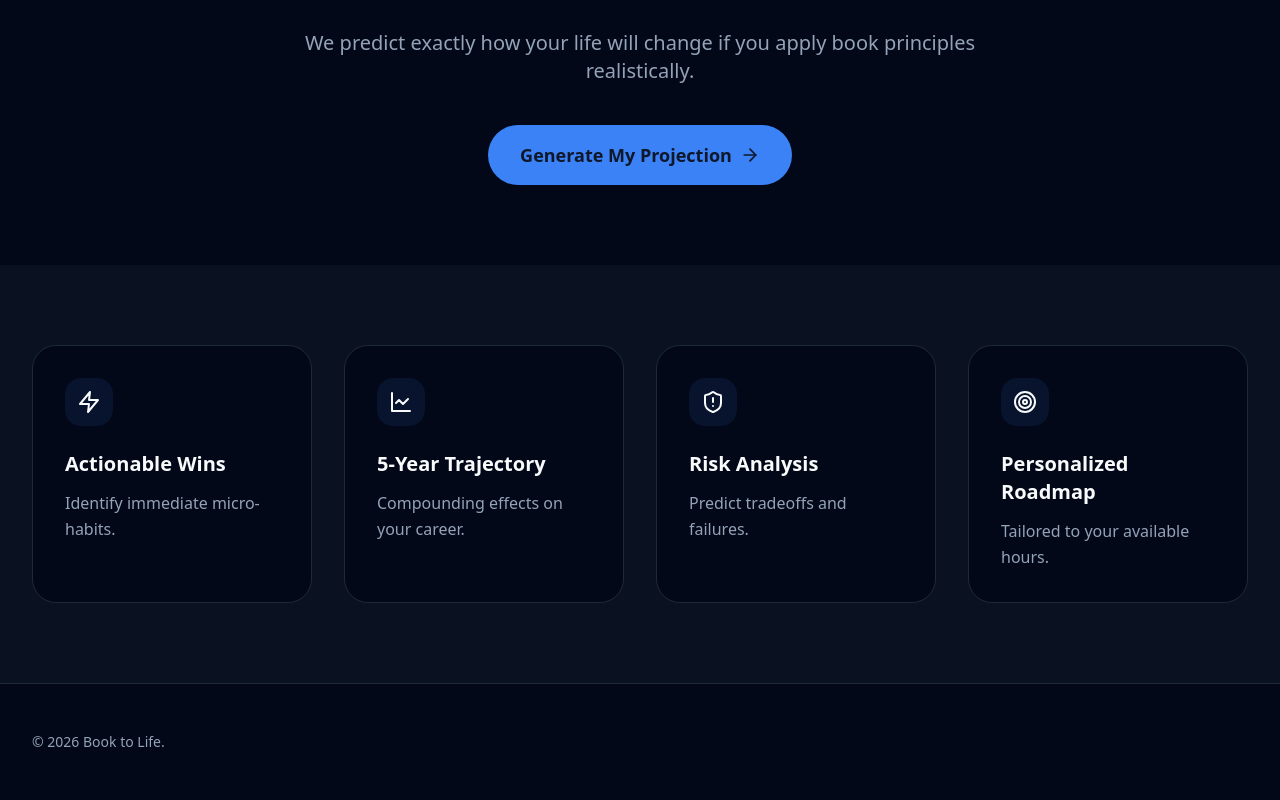
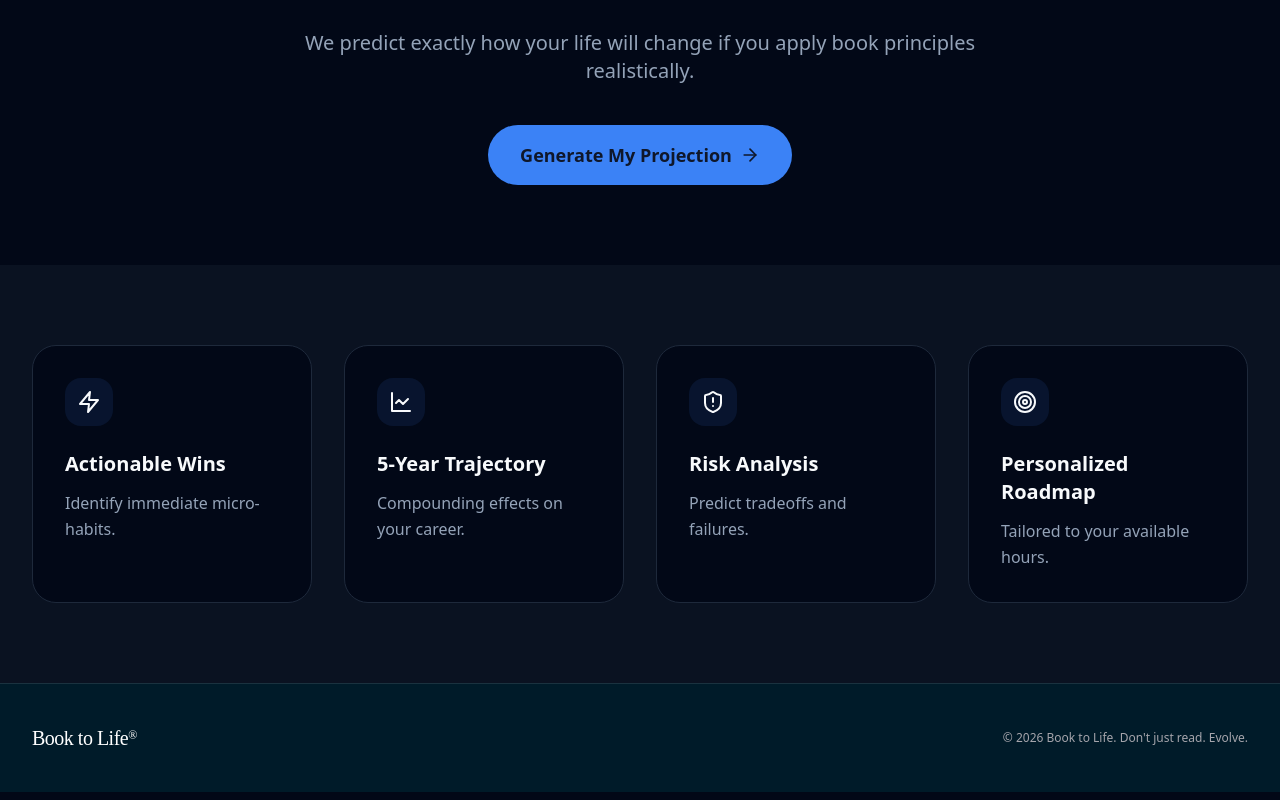
Before and after one commit to Pawanraje-kadam/Book-To-Life, a React (Vite) app: page / in a window 1280 px wide. Shown: the part 319-1119 px from the top of the page. Built offline with nearby package versions, Linux system fonts and the light colour scheme.

Commit message:
Revamp Footer component with new styles and content

```diff
--- a/src/components/layout/Footer.tsx
+++ b/src/components/layout/Footer.tsx
@@ -1,8 +1,16 @@
 export function Footer() {
   return (
-    <footer className="border-t py-12">
-      <div className="container flex flex-col md:flex-row justify-between items-center gap-6">
-        <p className="text-sm text-muted-foreground">© {new Date().getFullYear()} Book to Life.</p>
+    <footer className="border-t border-white/10 py-10 px-8" style={{ background: 'hsl(201, 100%, 8%)' }}>
+      <div className="max-w-7xl mx-auto flex flex-col md:flex-row justify-between items-center gap-4">
+        <p
+          className="text-xl text-white tracking-tight"
+          style={{ fontFamily: "'Instrument Serif', serif" }}
+        >
+          Book to Life<sup className="text-xs">®</sup>
+        </p>
+        <p className="text-xs text-[hsl(240,4%,66%)]">
+          © {new Date().getFullYear()} Book to Life. Don't just read. Evolve.
+        </p>
       </div>
     </footer>
   );
```
